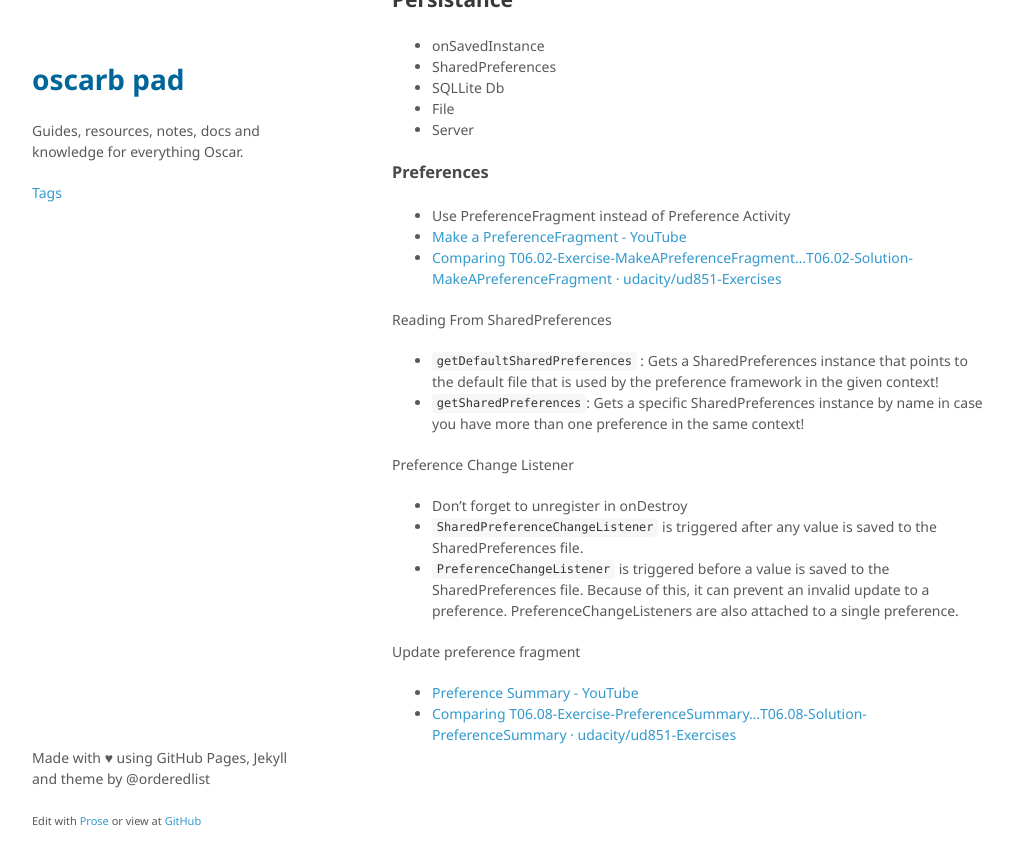
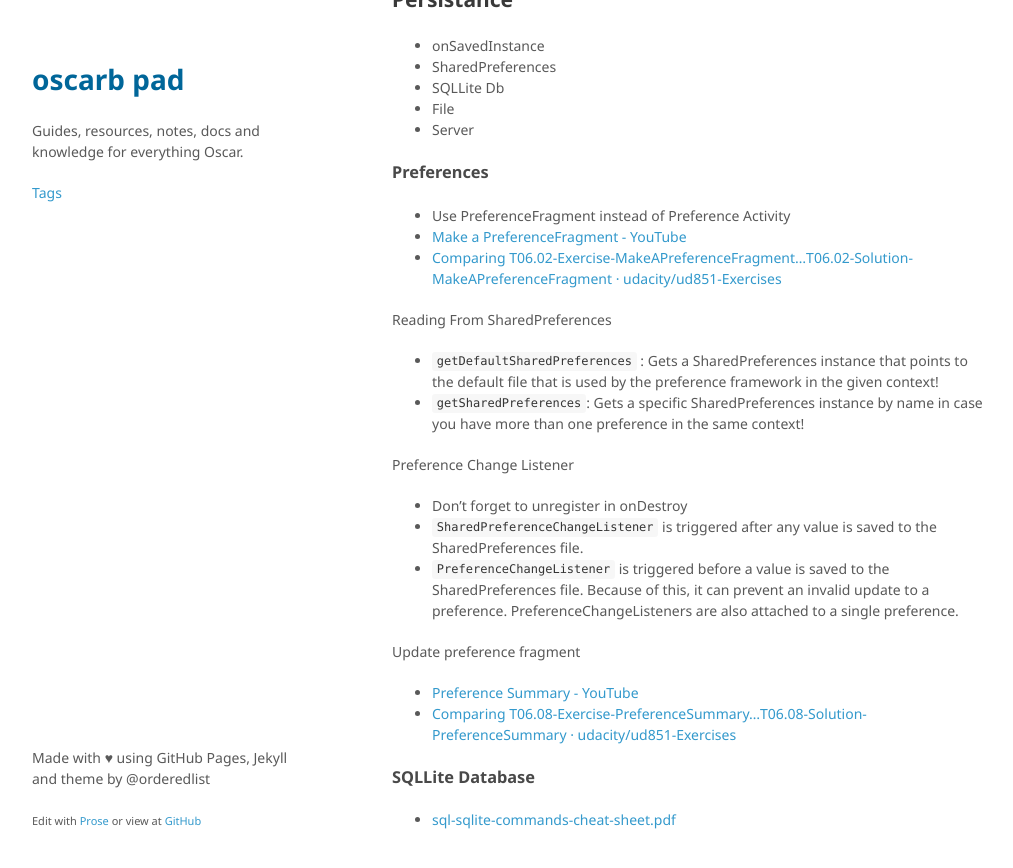
Before and after one commit to oscarb/pad, a Jekyll site: the page built from _docs/android-development-notes.md, in a window 1280 px wide and 900 px high, scrolled down 1261 px. Shown: the top 868 px of the window, without its empty margins (128-1141 px from the left). Built offline with Jekyll 4.4.1, drawn with Linux system fonts in a browser that asks for light colours; some web fonts are replaced.

Commit message:
Updated android-development-notes.md

```diff
--- a/_docs/android-development-notes.md
+++ b/_docs/android-development-notes.md
@@ -80,3 +80,7 @@ Preference Change Listener
 Update preference fragment
 * [Preference Summary - YouTube](https://www.youtube.com/watch?v=cXqgkDC8fNg)
 * [Comparing T06.08-Exercise-PreferenceSummary...T06.08-Solution-PreferenceSummary · udacity/ud851-Exercises](https://github.com/udacity/ud851-Exercises/compare/T06.08-Exercise-PreferenceSummary...T06.08-Solution-PreferenceSummary)
+
+### SQLLite Database
+
+* [sql-sqlite-commands-cheat-sheet.pdf](https://d17h27t6h515a5.cloudfront.net/topher/2016/September/57ed880e_sql-sqlite-commands-cheat-sheet/sql-sqlite-commands-cheat-sheet.pdf)
```
